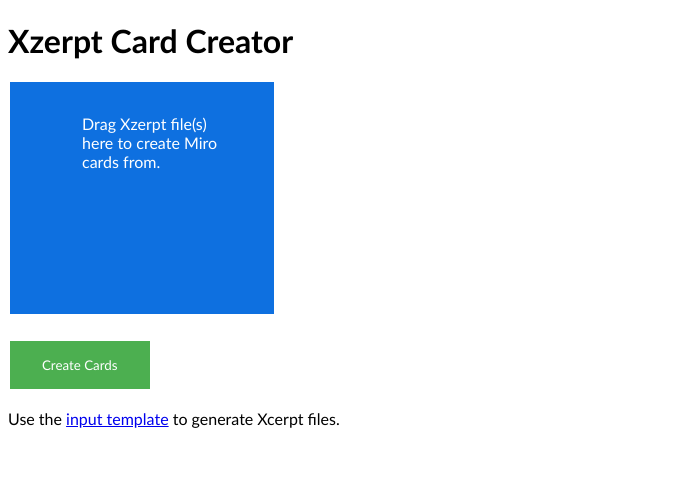
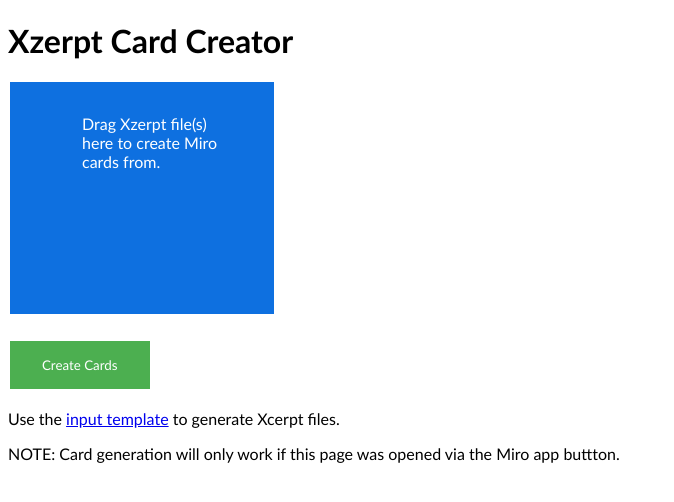
Before and after one commit to BrianInGermany/Xzerpt, a Jekyll site: the page miro_input.html, which Jekyll copies as it is, in a window 1280 px wide. Shown: the top 502 px of the page, without its empty margins (0-674 px from the left). Built offline with Jekyll 4.4.1, drawn with Linux system fonts in a browser that asks for light colours.

Commit message:
add note

```diff
--- a/miro_input.html
+++ b/miro_input.html
@@ -241,7 +241,7 @@ function clear_and_gen_cards(ev){
     <button type="button" id="send_files" onclick="clear_and_gen_cards(event)">Create Cards</button>
     <br/>
     <p>Use the <a href="https://xzerpt.com/miro_gen_csv">input template</a> to generate Xcerpt files.</p>
-
+      <p>NOTE: Card generation will only work if this page was opened via the Miro app buttton.</p>
 
 </body>
 <script>
```
